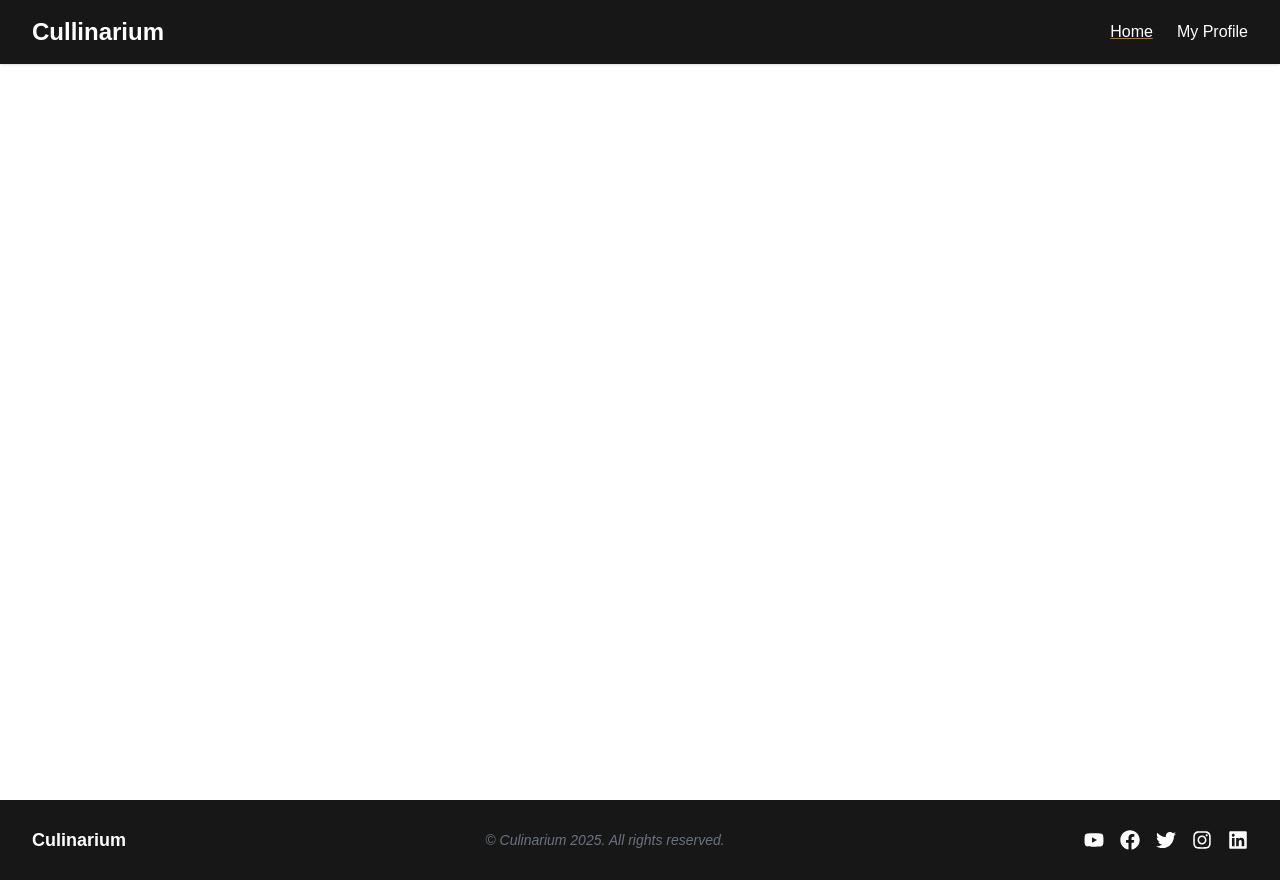
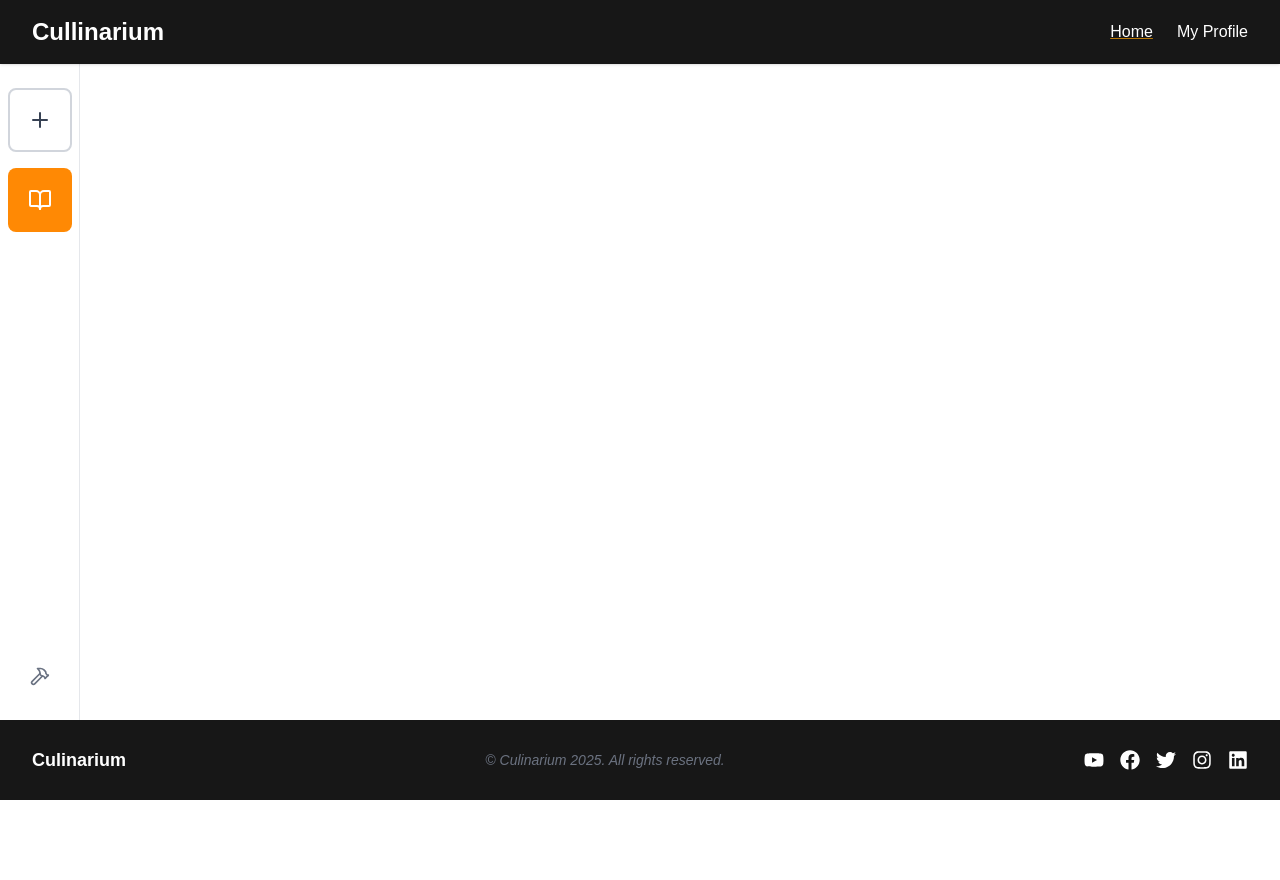
Before and after one commit to saleemsiddique/culinarium, a Next.js app: page /kitchen in a window 1280 px wide. After the commit the page ends 800 px from the top, so only its background shows below. Built offline with nearby package versions, Linux system fonts and the light colour scheme.

Commit message:
layout de cocina a medias

```diff
--- /dev/null
+++ b/src/app/kitchen/layout.tsx
@@ -0,0 +1,20 @@
+import React, { ReactNode } from 'react';
+import SideMenu from '@/components/side-menu';
+
+interface KitchenLayoutProps {
+  children: ReactNode;
+}
+
+export default function KitchenLayout({ children }: KitchenLayoutProps) {
+  return (
+    <div className="flex w-full h-full">
+      {/* SideMenu con altura completa del contenedor */}
+      <SideMenu />
+
+      {/* Contenido principal con scroll si desborda */}
+      <main className="ml-20 h-full w-full overflow-auto">
+        {children}
+      </main>
+    </div>
+  );
+}
--- a/src/app/kitchen/page.tsx
+++ b/src/app/kitchen/page.tsx
@@ -2,7 +2,7 @@ import Image from "next/image";
 
 export default function Home() {
   return (
-    <div className="h-screen w-full bg-[var(--background)]">
+    <div className="h-full w-full bg-[var(--background)] text-black">
       <section>Proximamente</section>
     </div>
   );
--- /dev/null
+++ b/src/app/kitchen/recipes/page.tsx
@@ -0,0 +1,9 @@
+import Image from "next/image";
+
+export default function Home() {
+  return (
+    <div className="h-full w-full bg-[var(--background)]">
+      <section>Proximamente Recetas</section>
+    </div>
+  );
+}
--- a/src/app/layout.tsx
+++ b/src/app/layout.tsx
@@ -9,10 +9,15 @@ export default function RootLayout({
 }: Readonly<{ children: React.ReactNode }>) {
   return (
     <html lang="en">
-      <body className="antialiased">
+      <body className="antialiased flex flex-col h-screen">
         <Header isLoggedIn={true} />
-        {children}
-        <Footer/>
+
+        {/* Contenedor que crece */}
+        <div className="flex-1 flex overflow-hidden">
+          {children}
+        </div>
+
+        <Footer />
       </body>
     </html>
   );
--- /dev/null
+++ b/src/components/side-menu.tsx
@@ -0,0 +1,54 @@
+import React from 'react';
+import Link from 'next/link';
+import { Plus, BookOpen, Hammer } from 'lucide-react';
+
+interface SideMenuProps {
+  className?: string;
+}
+
+const SideMenu: React.FC<SideMenuProps> = ({ className = '' }) => {
+  return (
+    <aside
+      className={`
+        fixed
+        top-16       /* baja 4rem para quedar justo bajo el header */
+        bottom-20    /* eleva 5rem para quedar justo sobre el footer */
+        left-0
+        w-20
+        bg-white
+        flex flex-col items-center justify-between
+        py-6
+        border-r border-gray-200
+        ${className}
+      `}
+    >
+      <div className="space-y-4">
+        <Link
+          href="/kitchen"
+          className="w-16 h-16 flex flex-col items-center justify-center border-2 border-gray-300 rounded-lg hover:bg-gray-100 transition"
+        >
+          <Plus className="w-6 h-6 text-gray-700" />
+          <span className="sr-only">Nuevo Receta</span>
+        </Link>
+
+        <Link
+          href="kitchen/recipes"
+          className="w-16 h-16 flex flex-col items-center justify-center bg-orange-400 rounded-lg hover:opacity-90 transition"
+        >
+          <BookOpen className="w-6 h-6 text-white" />
+          <span className="sr-only">Mis Recetas</span>
+        </Link>
+      </div>
+
+      <button
+        type="button"
+        className="w-10 h-10 flex items-center justify-center text-gray-500 hover:text-gray-700 transition"
+      >
+        <Hammer className="w-5 h-5" />
+        <span className="sr-only">Ajustes</span>
+      </button>
+    </aside>
+  );
+};
+
+export default SideMenu;
```
